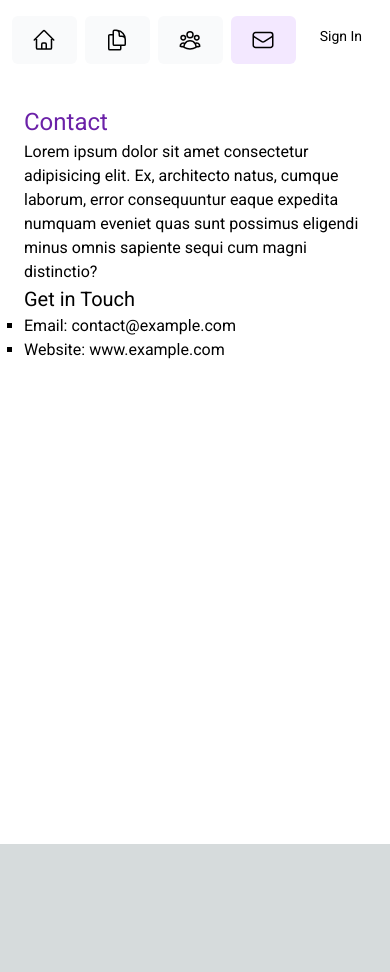
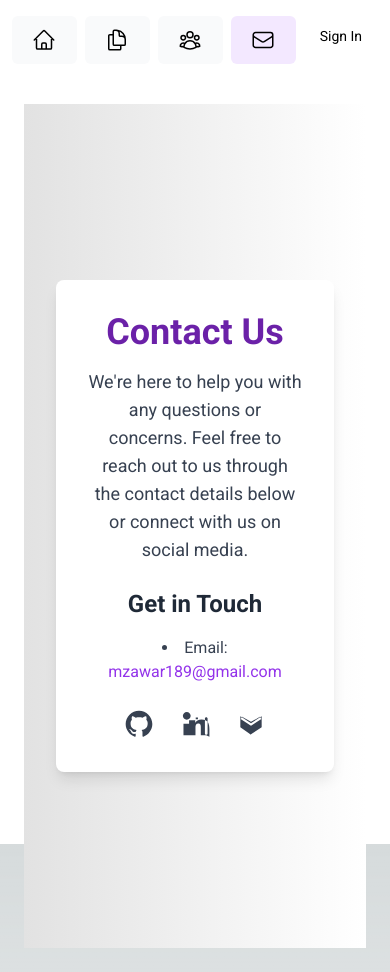
Before and after one commit to MuhammadZawar11681/Blog_App_NextJS, a Next.js app: page /blog/contact in a window 390 px wide. Before the commit the page ends 844 px from the top, so only its background shows below. Built offline with nearby package versions, Linux system fonts and the light colour scheme; no server answers.

Commit message:
Add styles

```diff
--- a/src/app/blog/about/page.tsx
+++ b/src/app/blog/about/page.tsx
@@ -1,8 +1,18 @@
+import React from 'react';
+import styles from '@/app/ui/styles/about.module.css'; // Importing custom styles
+
 export default function Page() {
   return (
-    <>
-      <h1 className="text-purple-800">About</h1>
-      <p>Massa urna magnis dignissim id euismod porttitor vitae etiam viverra nunc at adipiscing sit morbi aliquet mauris porttitor nisi, senectus pharetra, ac porttitor orci.</p>
-    </>)
-
+    <main className={`flex flex-col items-center justify-center min-h-screen p-8 ${styles.background}`}>
+      <div className="text-center max-w-3xl p-6 bg-white shadow-lg rounded-lg">
+        <h1 className="text-4xl font-extrabold text-purple-800 mb-4">About Us</h1>
+        <p className="text-lg text-gray-700 mb-6">
+          Welcome to our platform! We are dedicated to bringing you the best content and experiences. Our mission is to provide valuable information and engaging content to help you stay informed and inspired. From insightful articles to innovative ideas, we strive to be your go-to source for knowledge and creativity. Join us on this journey and be a part of our community!
+        </p>
+        <div className="flex justify-center mt-4">
+          <a href="#learn-more" className="text-purple-600 hover:underline">Learn More</a>
+        </div>
+      </div>
+    </main>
+  );
 }
--- a/src/app/blog/contact/page.tsx
+++ b/src/app/blog/contact/page.tsx
@@ -1,27 +1,41 @@
 import React from 'react';
+import styles from '@/app/ui/styles/contact.module.css'; // Import custom styles
 
 export default function Page() {
   return (
-    <div>
-      <h1 className="text-purple-800">Contact</h1>
-      <p>
-        Lorem ipsum dolor sit amet consectetur adipisicing elit. Ex, architecto natus,
-        cumque laborum, error consequuntur eaque expedita numquam eveniet quas sunt
-        possimus eligendi minus omnis sapiente sequi cum magni distinctio?
-      </p>
-      <div>
-        <h2>Get in Touch</h2>
-        <ul style={{ listStyleType: "square" }}>
-          <li>
+    <main className={`flex flex-col items-center justify-center min-h-screen p-8 ${styles.background}`}>
+      <div className="text-center max-w-2xl bg-white p-8 rounded-lg shadow-lg animate-fadeIn">
+        <h1 className="text-4xl font-bold text-purple-800 mb-4">Contact Us</h1>
+        <p className="text-lg text-gray-700 mb-6">
+          We're here to help you with any questions or concerns. Feel free to reach out to us through the contact details below or connect with us on social media.
+        </p>
+        <div className="mb-6">
+          <h2 className="text-2xl font-semibold text-gray-800 mb-4">Get in Touch</h2>
+          <ul className="list-disc list-inside text-gray-700">
+            <li className="mb-2">
+              <span className="font-medium">Email:</span> <a href="#" className="text-purple-600 hover:underline">mzawar189@gmail.com</a>
+            </li>
 
-            <span>Email: <a href="mailto:contact@example.com">contact@example.com</a></span>
-          </li>
-          <li>
-            <span>Website: <a href="https://www.example.com">www.example.com</a></span>
-          </li>
-        </ul>
-
+          </ul>
+        </div>
+        <div className="flex justify-center space-x-6">
+          <a href="https://github.com/MuhammadZawar11681" target="_blank" rel="noopener noreferrer" className="text-gray-700 hover:text-gray-900 transition-colors duration-300">
+            <svg className="w-8 h-8" fill="currentColor" viewBox="0 0 24 24" aria-hidden="true">
+              <path d="M12 2C6.48 2 2 6.48 2 12c0 4.41 2.85 8.15 6.84 9.49.5.09.68-.22.68-.49v-1.7c-2.78.61-3.36-1.35-3.36-1.35-.45-1.14-1.1-1.45-1.1-1.45-.9-.61.07-.6.07-.6 1.01.07 1.53 1.04 1.53 1.04.9 1.53 2.37 1.09 2.95.84.09-.65.35-1.09.63-1.34-2.22-.25-4.56-1.11-4.56-4.95 0-1.09.39-1.98 1.03-2.68-.1-.25-.45-1.25.1-2.6 0 0 .84-.27 2.75 1.02.8-.22 1.67-.33 2.53-.34.86.01 1.73.12 2.54.34 1.91-1.29 2.75-1.02 2.75-1.02.55 1.35.2 2.35.1 2.6.64.7 1.03 1.59 1.03 2.68 0 3.85-2.34 4.69-4.58 4.94.36.31.68.92.68 1.85v2.73c0 .27.18.58.68.49C19.15 20.15 22 16.41 22 12c0-5.52-4.48-10-10-10z" />
+            </svg>
+          </a>
+          <a href="https://www.linkedin.com/in/m-zawar/" target="_blank" rel="noopener noreferrer" className="text-gray-700 hover:text-gray-900 transition-colors duration-300">
+            <svg className="w-8 h-8" fill="currentColor" viewBox="0 0 24 24" aria-hidden="true">
+              <path d="M20.447 20.452H16.36v-5.7c0-1.35-.02-3.09-1.86-3.09-1.86 0-2.14 1.45-2.14 2.97v5.81h-4.8V9.11h4.61v1.92h.06c.65-1.21 2.25-2.49 4.66-2.49 4.99 0 5.91 3.22 5.91 7.42v5.57zm-14.62-11.64c-1.61 0-2.93-1.31-2.93-2.94 0-1.63 1.32-2.94 2.93-2.94 1.62 0 2.93 1.31 2.93 2.94s-1.31 2.94-2.93 2.94zm2.47 11.64h-4.94v-8.62h4.94v8.62zm12.14-13.6c-.55 0-1 .45-1 1v11.2c0 .55.45 1 1 1s1-.45 1-1v-11.2c0-.55-.45-1-1-1zm-6.21 1.63h-1.68v-1.3h1.68v1.3z" />
+            </svg>
+          </a>
+          <a href="mailto:contact@example.com" className="text-gray-700 hover:text-gray-900 transition-colors duration-300">
+            <svg className="w-8 h-8" fill="currentColor" viewBox="0 0 24 24" aria-hidden="true">
+              <path d="M12 13.37l7.79-5.13-1.06-1.59L12 10.4 5.27 6.65 4.21 8.24 12 13.37zm0 6.63L4 14.5V6.15l8 5.23 8-5.23v8.35l-8 5.23z" />
+            </svg>
+          </a>
+        </div>
       </div>
-    </div>
+    </main>
   );
 }
--- /dev/null
+++ b/src/app/ui/styles/about.module.css
@@ -0,0 +1,20 @@
+/* about.module.css */
+.background {
+    background: linear-gradient(
+      to right,
+      #e0c3fc,
+      #8ec5fc
+    ); /* Gradient background */
+    background-size: cover;
+    background-attachment: fixed;
+  }
+
+  @media (max-width: 768px) {
+    .background {
+      background: linear-gradient(
+        to right,
+        #8ec5fc,
+        #e0c3fc
+      ); /* Adjust gradient for mobile */
+    }
+  }
--- /dev/null
+++ b/src/app/ui/styles/contact.module.css
@@ -0,0 +1,23 @@
+/* contact.module.css */
+.background {
+  background: linear-gradient(
+    to right,
+    #e2e2e2,
+    #ffffff
+  ); /* Light gradient background */
+}
+
+@keyframes fadeIn {
+  from {
+    opacity: 0;
+    transform: translateY(10px);
+  }
+  to {
+    opacity: 1;
+    transform: translateY(0);
+  }
+}
+
+.animate-fadeIn {
+  animation: fadeIn 1s ease-out;
+}
```
Also changed, not shown: src/app/ui/styles/home.module.css (line endings or trailing spaces).
